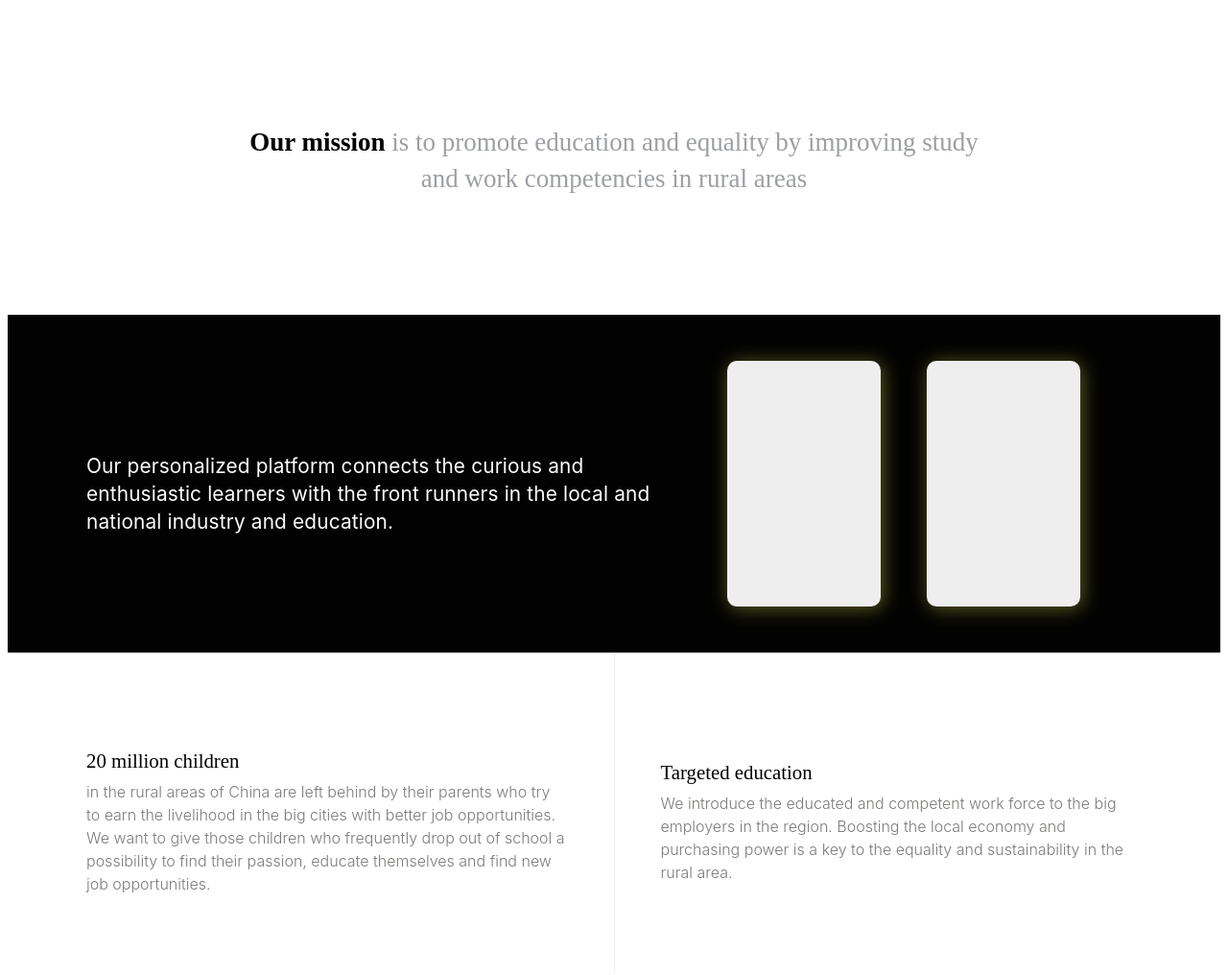
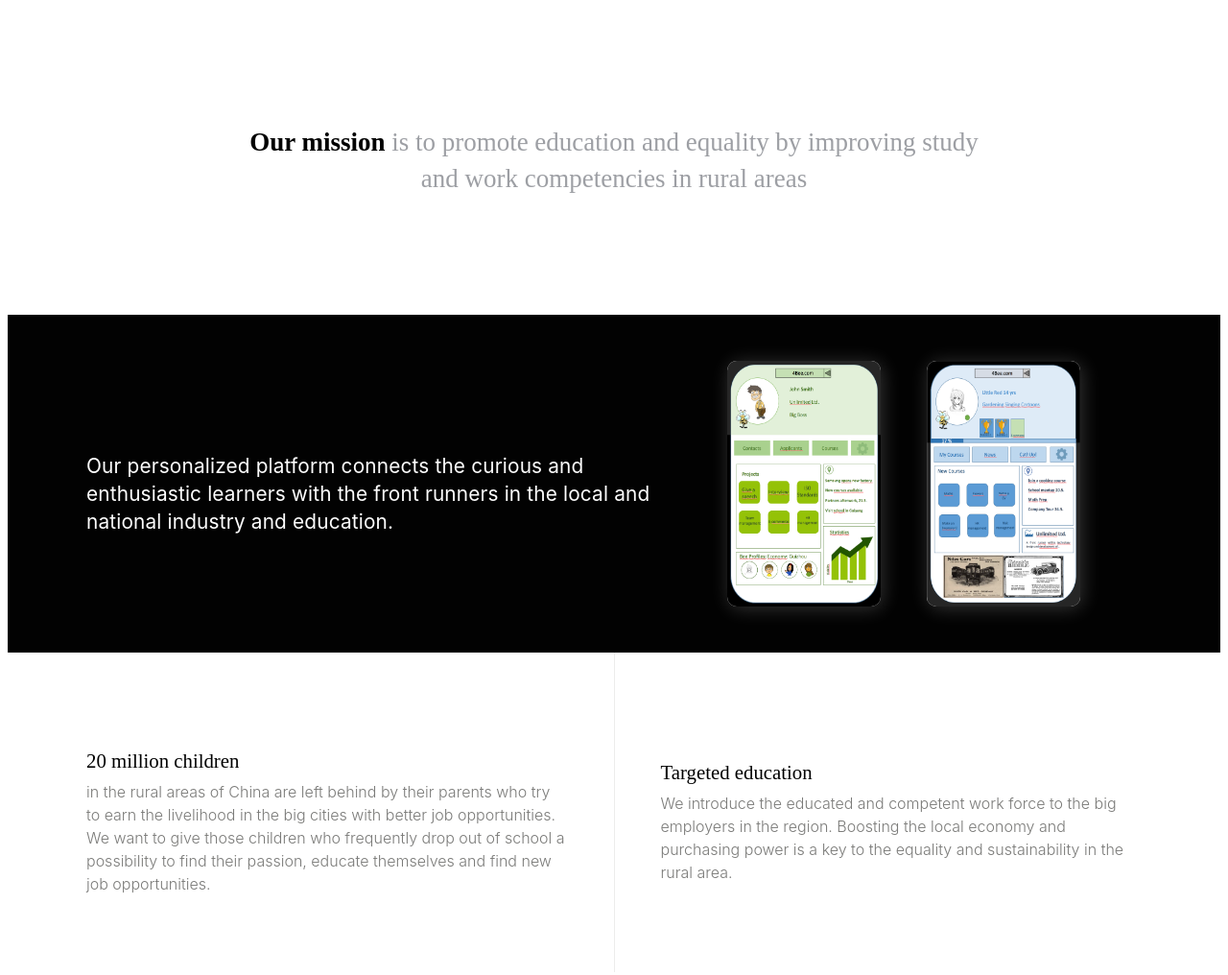
Before and after one commit to FourBs/Website, a Gatsby site: page /about in a window 1280 px wide. Shown: the whole page at 96% size. Built offline with nearby package versions, Linux system fonts and the light colour scheme; Gatsby itself is replaced by a stand-in of ours.

Commit message:
Add example screens from app

```diff
--- a/src/pages/about.js
+++ b/src/pages/about.js
@@ -1,6 +1,9 @@
 import React from 'react'
 import styled from 'styled-components'
 import Link from 'gatsby-link'
+
+import AppScreen1 from '../images/app_screen_1.png'
+import AppScreen2 from '../images/app_screen_2.png'
 
 import {
   MaxWidth,
@@ -27,14 +30,14 @@ const ScreensContainer = styled.div`
   display: flex;
   flex-direction: row;
 `
-const ScreenMock = styled.div`
+const ScreenMock = styled.img`
   width: 10rem;
   height: 16rem;
   margin-right: 3rem;
 
   background: #eee;
   border-radius: 10px;
-  box-shadow: 2px 2px 20px rgba(247, 241, 86, .4);
+  box-shadow: 2px 2px 20px rgba(255, 255, 255, .2);
 
   &:last-child {
     margin-right: 0;
@@ -82,8 +85,8 @@ const AboutUsPage = () => (
         <HighlightedSectionContent>
           <WhiteBigPara>Our personalized platform connects the curious and enthusiastic learners with the front runners in the local and national industry and education.</WhiteBigPara>
           <ScreensContainer>
-            <ScreenMock />
-            <ScreenMock />
+            <ScreenMock src={ AppScreen1 } />
+            <ScreenMock src={ AppScreen2 } />
           </ScreensContainer>
         </HighlightedSectionContent>
       </MaxWidth>
```
Also changed, not shown: src/images/app_screen_1.png (added), src/images/app_screen_2.png (added).
